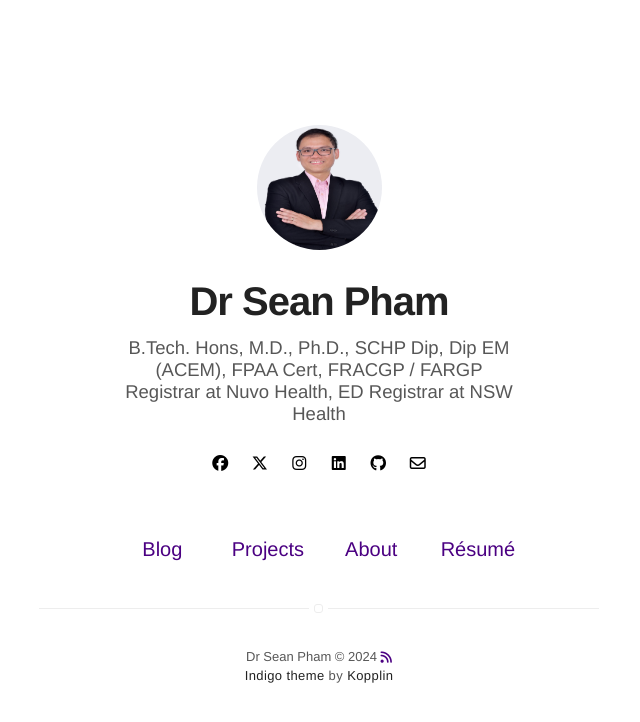
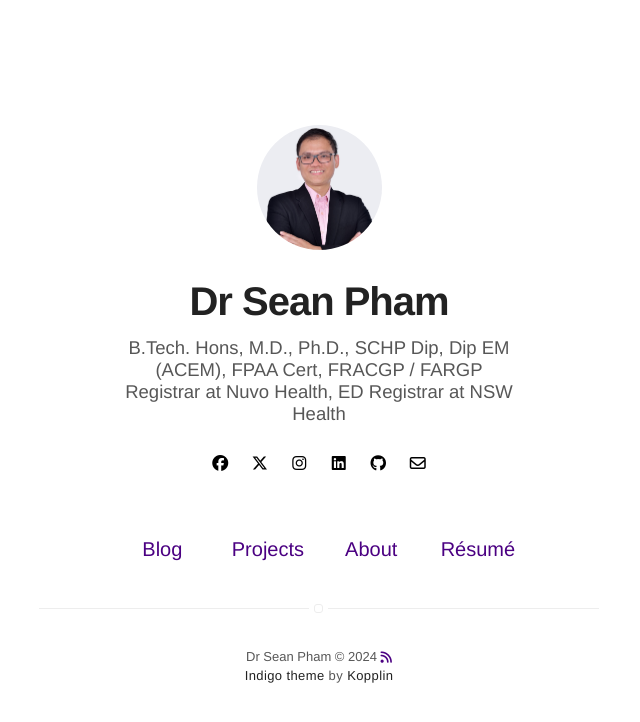
Before and after one commit to drseanpham/drseanpham.github.io, a Jekyll site: the page built from index.html, in a window 1280 px wide. Shown: the top 722 px of the page, without its empty margins (321-961 px from the left). Built offline with Jekyll 4.4.1, drawn with Linux system fonts in a browser that asks for light colours; nearby versions of some CDN libraries.

Commit message:
profile pic

```diff
--- a/_config.yml
+++ b/_config.yml
@@ -8,7 +8,7 @@ description: Dr Sean Pham
 # if it's an external image, update below for true
 # better with square images
 external-image: false
-picture: assets/images/sean.jpg
+picture: assets/images/sean_crop.jpg
 
 # your site color theme, true for dark theme,
 # false to light theme, auto to switch with system.
@@ -46,7 +46,7 @@ authors:
     name: Sean Pham
     bio: B.Tech. Hons, M.D., Ph.D., SCHP Dip, Dip EM (ACEM), FPAA Cert
     external-image: false
-    picture: assets/images/sean.jpg
+    picture: assets/images/sean_full.jpg
     twitter: sontruongpham
 
 # do you want a larger site? change the option below
```
Also changed, not shown: assets/images/sean_crop.jpg (added), assets/images/sean_full.jpg (renamed from assets/images/sean.jpg), 4 other files.
